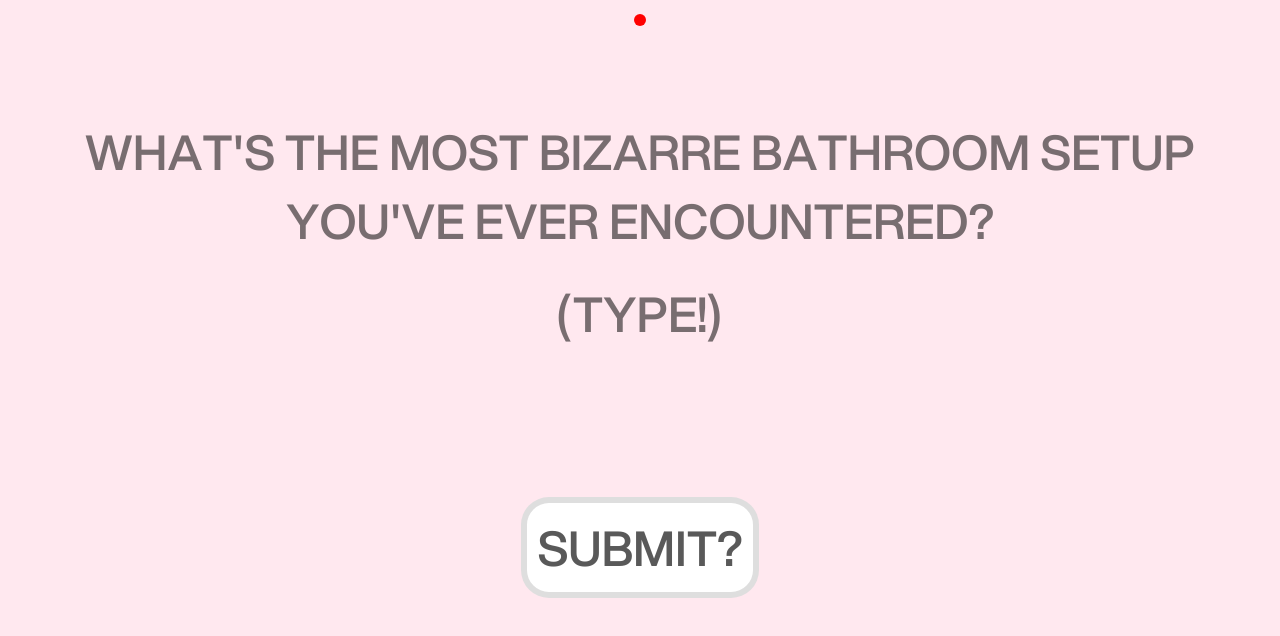
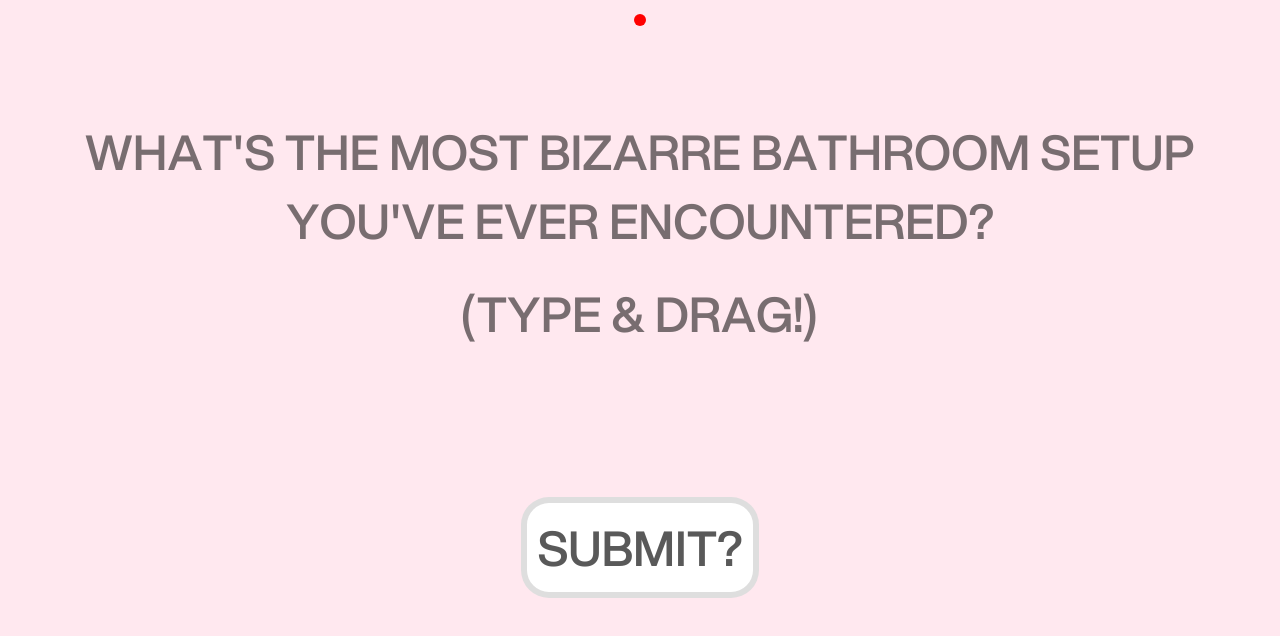
Before and after one commit to theshitzine/shitzine, a React (Vite) app: page / in a window 1280 px wide. Both pictures are taken after a click on the button "YES". Shown: the top 636 px of the page. Built offline with nearby package versions, Linux system fonts and the light colour scheme; no server answers; a web font is replaced by a local one.

Commit message:
QUERIDO DEUS ABENÇOE MINHA ALMA 🤪🙏

```diff
--- a/index.html
+++ b/index.html
@@ -12,7 +12,7 @@
       rel="stylesheet"
     />
     <meta name="viewport" content="width=device-width, initial-scale=1.0" />
-    <title>SHITZINE @ BKABF</title>
+    <title>SHITZINE @ OFFSET</title>
   </head>
   <body>
     <div id="root"></div>
--- a/src/components/MatterTextInput.jsx
+++ b/src/components/MatterTextInput.jsx
@@ -426,7 +426,7 @@ const MatterTextInput = ({ nextPage }) => {
           <div style={{ padding: "20px", textAlign: "center" }}>
             {selectedQuestion}
             <div style={{ color: "rgba(0, 0, 0, 0.53)", marginTop: ".5em" }}>
-              (TYPE!)
+              (TYPE & DRAG!)
             </div>
           </div>
         </div>
```
